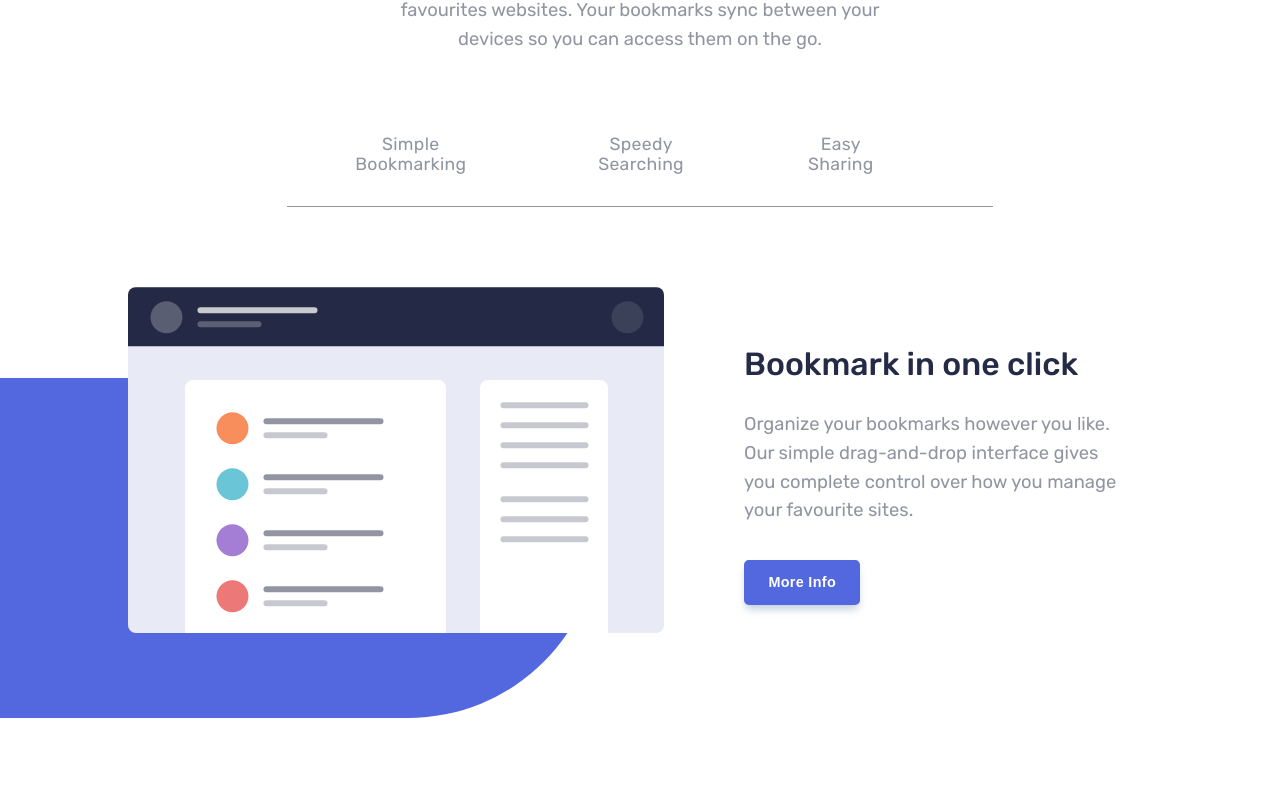
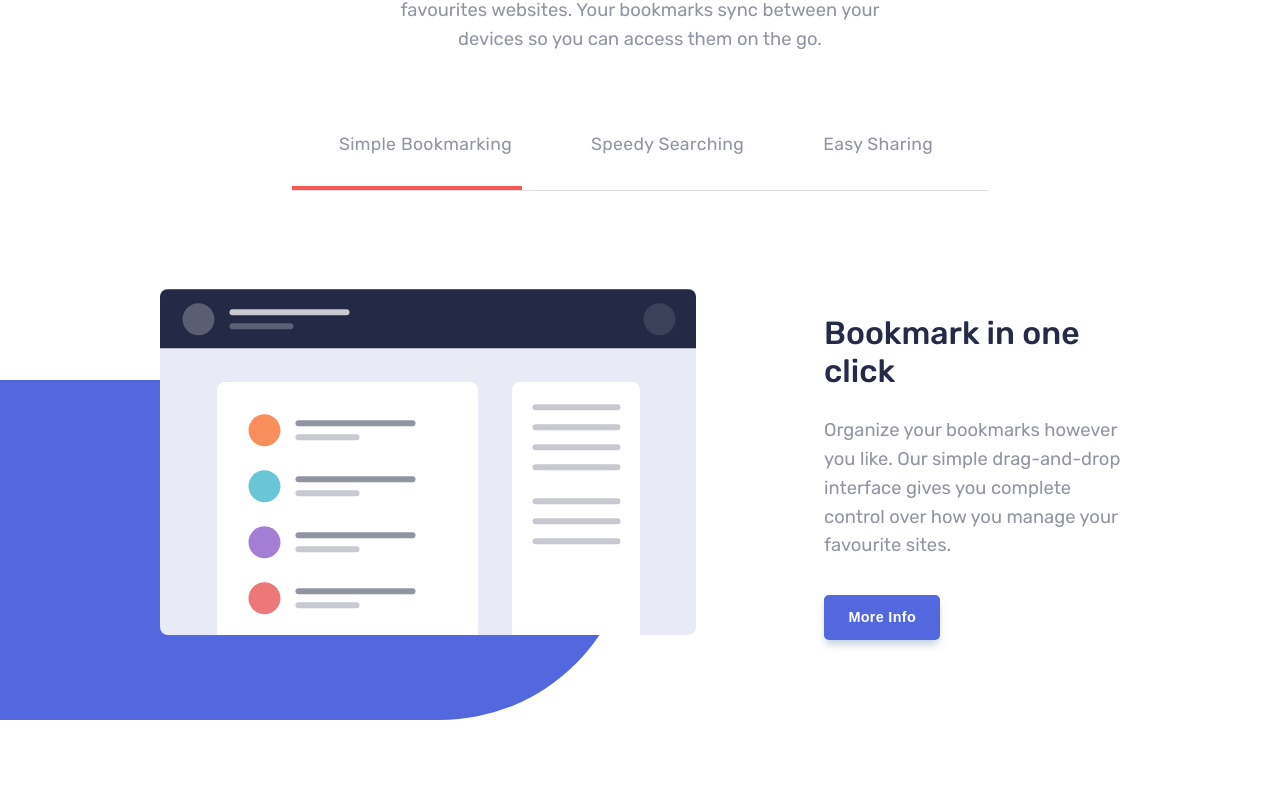
Before and after one commit to agusscript/Bookmark-landing-page, a React (Vite) app: page / in a window 1280 px wide. Shown: the part 997-1800 px from the top of the page. Built offline with nearby package versions, Linux system fonts and the light colour scheme.

Commit message:
Add features section component styled and functional

```diff
--- a/src/App.jsx
+++ b/src/App.jsx
@@ -3,13 +3,13 @@ import "./styles/main.scss";
 import "./styles/header.scss";
 import "./styles/footer.scss";
 import heroImage from "./assets/images/illustration-hero.svg";
-import imgTab1 from "./assets/images/illustration-features-tab-1.svg";
 import ChromeImg from "./assets/images/logo-chrome.svg";
 import FirefoxImg from "./assets/images/logo-firefox.svg";
 import OperaImg from "./assets/images/logo-opera.svg";
 import NavBar from "./components/NavBar";
 import BookmarkLogo from "./components/BookmarkLogo";
 import Button, { reloadPage, validateEmail } from "./components/Button";
+import Features from "./components/Features";
 import Card from "./components/Card";
 import Faqs from "./components/Faqs";
 
@@ -19,7 +19,11 @@ function App() {
       <header>
         <BookmarkLogo color="#242A45" />
         <div className="nav-container">
-          <NavBar linkText1="features" linkText2="pricing" linkText3="contact" />
+          <NavBar
+            linkText1="features"
+            linkText2="pricing"
+            linkText3="contact"
+          />
           <Button className="login-btn" btnText="login" />
         </div>
       </header>
@@ -29,7 +33,9 @@ function App() {
           <div className="hero-text-container">
             <h1>A Simple Bookmark Manager</h1>
             <p>
-              A clean and simple interface to organize your favourite websites. Open a new browser tab and see your sites load instantly. Try it for free.
+              A clean and simple interface to organize your favourite websites.
+              Open a new browser tab and see your sites load instantly. Try it
+              for free.
             </p>
             <div className="btn-container">
               <Button className="chrome-btn" btnText="Get it on Chrome" />
@@ -42,35 +48,13 @@ function App() {
           </div>
         </section>
 
-        <section id="features" className="features-section">
-          <div className="feature-header">
-            <h2>Features</h2>
-            <p>
-              Our aim is to make quick and easy for you to access your favourites websites. Your bookmarks sync between your devices so you can access them on the go.
-            </p>
-            <NavBar linkText1="Simple Bookmarking" linkText2="Speedy Searching" linkText3="Easy Sharing" />
-          </div>
-          <div className="feature-main">
-            <div className="img-container">
-              <img src={imgTab1} alt="tab illustration" className="tab1-img" />
-              <div className="bg-img"></div>
-            </div>
-            <div>
-              <h2>Bookmark in one click</h2>
-              <p>
-                Organize your bookmarks however you like. Our simple drag-and-drop interface
-                gives you complete control over how you manage your favourite sites.
-              </p>
-              <Button className="info-btn" btnText="More Info" />
-            </div>
-          </div>
-        </section>
+        <Features />
 
         <section id="download" className="download-section">
           <h2>Download the extension</h2>
           <p>
-            We’ve got more browsers in the pipeline. Please do let us know if you’ve
-            got a favourite you’d like us to prioritize.
+            We’ve got more browsers in the pipeline. Please do let us know if
+            you’ve got a favourite you’d like us to prioritize.
           </p>
           <div className="card-container">
             <Card image={ChromeImg} browser="Chrome" version="62" />
@@ -82,8 +66,8 @@ function App() {
         <section className="faq-section">
           <h2>Frequently Asked Questions</h2>
           <p>
-            Here are some of our FAQs. If you have any other questions you’d like
-            answered please feel free to email us.
+            Here are some of our FAQs. If you have any other questions you’d
+            like answered please feel free to email us.
           </p>
 
           <Faqs />
@@ -92,17 +76,32 @@ function App() {
 
         <section id="contact" className="contact-section">
           <p className="contact-subtitle">35,000+ ALREADY JOINED</p>
-          <h2 className="contact-title">Stay up-to-date with what we’re doing</h2>
+          <h2 className="contact-title">
+            Stay up-to-date with what we’re doing
+          </h2>
           <form className="contact-form">
             <div className="input-wrapper">
-              <input className="contact-input" type="text" placeholder="Enter your email address" />
-              <span className="error-text hidden">Whoops, make sure it’s an email</span>
+              <input
+                className="contact-input"
+                type="text"
+                placeholder="Enter your email address"
+              />
+              <span className="error-text hidden">
+                Whoops, make sure it’s an email
+              </span>
             </div>
-            <Button className="contact-btn" btnText="Contact Us" handle={validateEmail} />
+            <Button
+              className="contact-btn"
+              btnText="Contact Us"
+              handle={validateEmail}
+            />
           </form>
           <div className="contact-modal hidden">
             <h2>Thanks for your support!</h2>
-            <p>We will send you by e-mail all the information about our latest news.</p>
+            <p>
+              We will send you by e-mail all the information about our latest
+              news.
+            </p>
             <button onClick={reloadPage}>Got it!</button>
           </div>
         </section>
@@ -110,18 +109,29 @@ function App() {
         <footer>
           <div className="nav-container">
             <BookmarkLogo color="white" />
-            <NavBar linkText1="features" linkText2="pricing" linkText3="contact" />
+            <NavBar
+              linkText1="features"
+              linkText2="pricing"
+              linkText3="contact"
+            />
           </div>
           <div className="icon-container">
             <svg xmlns="http://www.w3.org/2000/svg" width="28" height="26">
-              <path fill="#FFF" fillRule="evenodd" d="M22.675 0H1.325C.593 0 0 .593 0 1.325v21.351C0 23.407.593 24 1.325 24H12.82v-9.294H9.692v-3.622h3.128V8.413c0-3.1 1.893-4.788 4.659-4.788 1.325 0 2.463.099 2.795.143v3.24l-1.918.001c-1.504 0-1.795.715-1.795 1.763v2.313h3.587l-.467 3.622h-3.12V24h6.116c.73 0 1.323-.593 1.323-1.325V1.325C24 .593 23.407 0 22.675 0z" />
+              <path
+                fill="#FFF"
+                fillRule="evenodd"
+                d="M22.675 0H1.325C.593 0 0 .593 0 1.325v21.351C0 23.407.593 24 1.325 24H12.82v-9.294H9.692v-3.622h3.128V8.413c0-3.1 1.893-4.788 4.659-4.788 1.325 0 2.463.099 2.795.143v3.24l-1.918.001c-1.504 0-1.795.715-1.795 1.763v2.313h3.587l-.467 3.622h-3.12V24h6.116c.73 0 1.323-.593 1.323-1.325V1.325C24 .593 23.407 0 22.675 0z"
+              />
             </svg>
             <svg xmlns="http://www.w3.org/2000/svg" width="28" height="22">
-              <path fill="#FFF" fillRule="evenodd" d="M24 2.557a9.83 9.83 0 0 1-2.828.775A4.932 4.932 0 0 0 23.337.608a9.864 9.864 0 0 1-3.127 1.195A4.916 4.916 0 0 0 16.616.248c-3.179 0-5.515 2.966-4.797 6.045A13.978 13.978 0 0 1 1.671 1.149a4.93 4.93 0 0 0 1.523 6.574 4.903 4.903 0 0 1-2.229-.616c-.054 2.281 1.581 4.415 3.949 4.89a4.935 4.935 0 0 1-2.224.084 4.928 4.928 0 0 0 4.6 3.419A9.9 9.9 0 0 1 0 17.54a13.94 13.94 0 0 0 7.548 2.212c9.142 0 14.307-7.721 13.995-14.646A10.025 10.025 0 0 0 24 2.557z" />
+              <path
+                fill="#FFF"
+                fillRule="evenodd"
+                d="M24 2.557a9.83 9.83 0 0 1-2.828.775A4.932 4.932 0 0 0 23.337.608a9.864 9.864 0 0 1-3.127 1.195A4.916 4.916 0 0 0 16.616.248c-3.179 0-5.515 2.966-4.797 6.045A13.978 13.978 0 0 1 1.671 1.149a4.93 4.93 0 0 0 1.523 6.574 4.903 4.903 0 0 1-2.229-.616c-.054 2.281 1.581 4.415 3.949 4.89a4.935 4.935 0 0 1-2.224.084 4.928 4.928 0 0 0 4.6 3.419A9.9 9.9 0 0 1 0 17.54a13.94 13.94 0 0 0 7.548 2.212c9.142 0 14.307-7.721 13.995-14.646A10.025 10.025 0 0 0 24 2.557z"
+              />
             </svg>
           </div>
         </footer>
-
       </main>
     </>
   );
--- /dev/null
+++ b/src/components/Features.jsx
@@ -0,0 +1,118 @@
+/* eslint-disable react/prop-types */
+import React from "react";
+import "../styles/main.scss";
+import Button from "./Button";
+
+const features = [
+  {
+    id: 1,
+    title: "Bookmark in one click",
+    text: "Organize your bookmarks however you like. Our simple drag-and-drop interface gives you complete control over how you manage your favourite sites.",
+    image: "src/assets/images/illustration-features-tab-1.svg",
+    active: false,
+  },
+  {
+    id: 2,
+    image: "src/assets/images/illustration-features-tab-2.svg",
+    title: "Intelligent search",
+    text: "Our powerful search feature will help you find saved sites in no time at all. No need to trawl through all of your bookmarks.",
+    active: false,
+  },
+  {
+    id: 3,
+    title: "Share your bookmarks",
+    text: "Easily share your bookmarks and collections with others. Create a shareable link that you can send at the click of a button.",
+    image: "src/assets/images/illustration-features-tab-3.svg",
+    active: false,
+  },
+];
+
+function changeFeatureElement(number) {
+  const $featureImage = document.querySelector(".feature-img");
+  const $featureTitle = document.querySelector(".feature-title");
+  const $featureText = document.querySelector(".feature-text");
+
+  $featureImage.src = features[number].image;
+  $featureTitle.textContent = features[number].title;
+  $featureText.textContent = features[number].text;
+}
+
+function handleFeature(e) {
+  const featureOption = e.target;
+  const $bottomLine = document.querySelector(".feature-bottom-line");
+  const $innerLine = document.querySelector(".inner-border");
+
+  if (featureOption.className === "feature-1") {
+    changeFeatureElement(0);
+    $bottomLine.classList.remove("end");
+    $bottomLine.classList.remove("center");
+    $innerLine.classList.remove("move-to-right");
+    $bottomLine.classList.add("start");
+  } else if (featureOption.className === "feature-2") {
+    changeFeatureElement(1);
+    $bottomLine.classList.remove("start");
+    $bottomLine.classList.remove("end");
+    $bottomLine.classList.add("center");
+    $innerLine.classList.add("move-to-right");
+  } else if (featureOption.className === "feature-3") {
+    changeFeatureElement(2);
+    $bottomLine.classList.remove("start");
+    $bottomLine.classList.remove("center");
+    $bottomLine.classList.add("end");
+  }
+}
+
+function Features() {
+  return (
+    <section id="features" className="features-section">
+      <div className="feature-header">
+        <h2>Features</h2>
+        <p>
+          Our aim is to make quick and easy for you to access your favourites
+          websites. Your bookmarks sync between your devices so you can access
+          them on the go.
+        </p>
+        <nav>
+          <ul>
+            <li>
+              <span className="feature-1" onClick={handleFeature}>
+                Simple Bookmarking
+              </span>
+            </li>
+            <li>
+              <span className="feature-2" onClick={handleFeature}>
+                Speedy Searching
+              </span>
+            </li>
+            <li>
+              <span className="feature-3" onClick={handleFeature}>
+                Easy Sharing
+              </span>
+            </li>
+          </ul>
+          <div className="feature-bottom-line">
+            <div className="inner-border"></div>
+          </div>
+        </nav>
+      </div>
+      <div className="feature-main">
+        <div className="img-container">
+          <img
+            src={features[0].image}
+            alt="tab illustration"
+            className="feature-img"
+          />
+          <div className="bg-img"></div>
+        </div>
+
+        <div className="text-container">
+          <h2 className="feature-title">{features[0].title}</h2>
+          <p className="feature-text">{features[0].text}</p>
+          <Button className="info-btn" btnText="More Info" />
+        </div>
+      </div>
+    </section>
+  );
+}
+
+export default Features;
--- a/src/components/NavBar.jsx
+++ b/src/components/NavBar.jsx
@@ -7,13 +7,13 @@ function NavBar({ linkText1, linkText2, linkText3 }) {
     <nav>
       <ul>
         <li>
-          <a href="#features">{linkText1}</a>
+          <a href={`#${linkText1}`}>{linkText1}</a>
         </li>
         <li>
-          <a href="#download">{linkText2}</a>
+          <a href={`#${linkText2}`}>{linkText2}</a>
         </li>
         <li>
-          <a href="#contact">{linkText3}</a>
+          <a href={`#${linkText3}`}>{linkText3}</a>
         </li>
       </ul>
     </nav>
--- a/src/styles/main.scss
+++ b/src/styles/main.scss
@@ -112,10 +112,36 @@ main {
 
     nav {
       margin: 5rem auto;
-      max-width: 64%;
+      max-width: 68%;
       padding-bottom: 1rem;
-      padding-right: 3.2rem;
-      border-bottom: 1px solid $Grayish-Blue;
+
+      .feature-bottom-line {
+        margin-top: 2rem;
+        border-bottom: 1px solid rgb(221, 221, 221);
+        display: flex;
+        justify-content: start;
+
+        .inner-border {
+          width: 33%;
+          border-top: 4px solid $Soft-Red;
+        }
+
+        .move-to-right {
+          margin-left: 3.5rem;
+        }
+      }
+
+      .start {
+        justify-content: start;
+      }
+
+      .center {
+        justify-content: center;
+      }
+
+      .end {
+        justify-content: end;
+      }
 
       ul {
         padding-right: 3rem;
@@ -126,14 +152,14 @@ main {
         list-style: none;
 
         li {
-          a {
+          span {
             font-size: 1.1rem;
             letter-spacing: 0.02rem;
             color: $Grayish-Blue;
-            text-decoration: none;
           }
 
-          a:hover {
+          span:hover {
+            cursor: pointer;
             color: $Soft-Red;
           }
         }
@@ -144,9 +170,10 @@ main {
   .feature-main {
     display: flex;
     align-items: center;
-    gap: 5rem;
+    gap: 8rem;
 
     .img-container {
+      margin-left: 2rem;
       position: relative;
 
       .hero-img {
@@ -166,6 +193,7 @@ main {
       }
     }
 
+    .text-container {
       h2 {
         font-size: 2rem;
         font-weight: 500;
@@ -189,6 +217,7 @@ main {
       .info-btn:hover {
         background-color: transparent;
         color: $Soft-Blue;
+      }
     }
   }
 }
@@ -317,6 +346,7 @@ main {
     margin-top: 3.6rem;
 
     hr {
+      margin: 0;
       border: none;
       border-bottom: 1px solid rgba(187, 187, 187, 0.788);
     }
```
Lines whose indentation alone changed are shown as unchanged.
